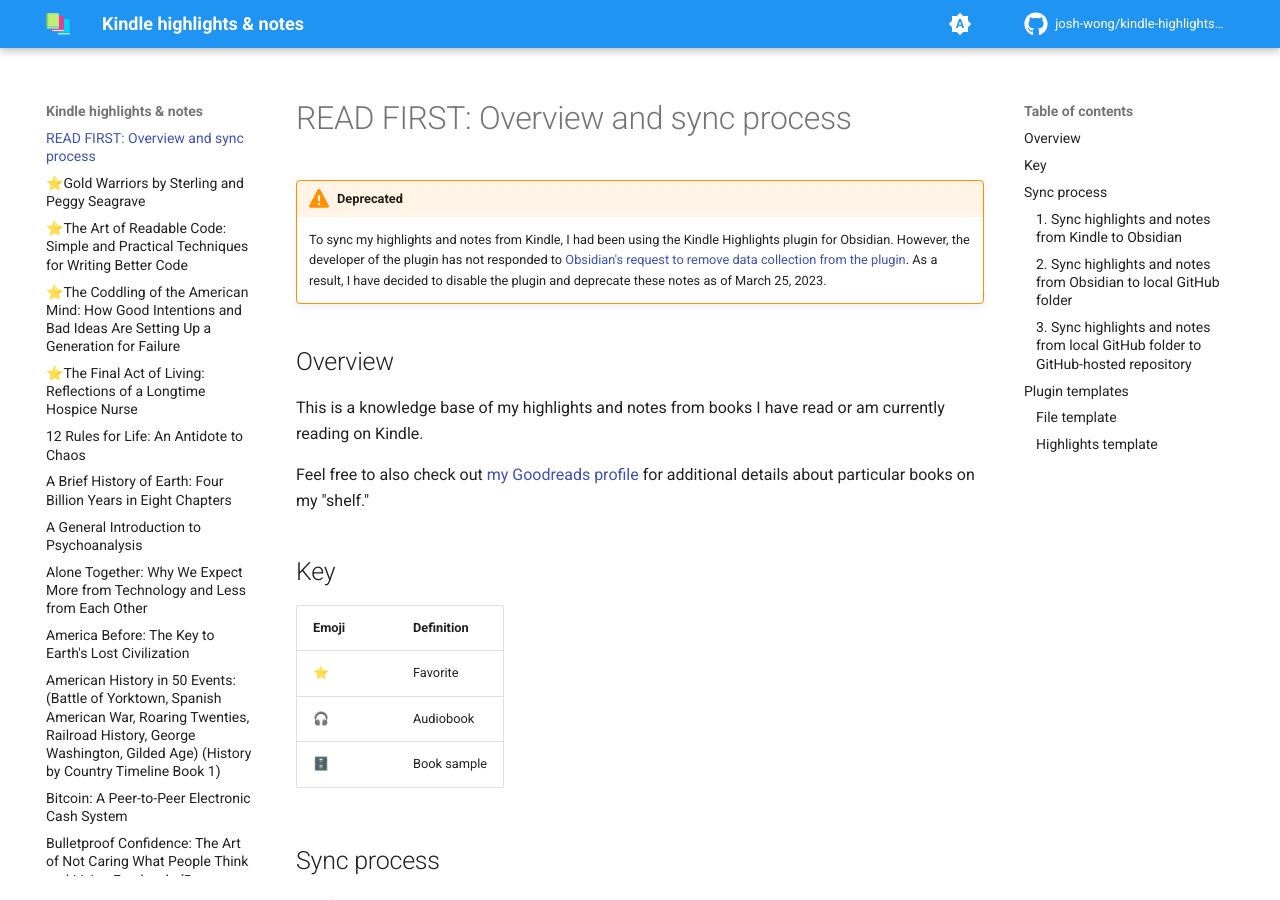
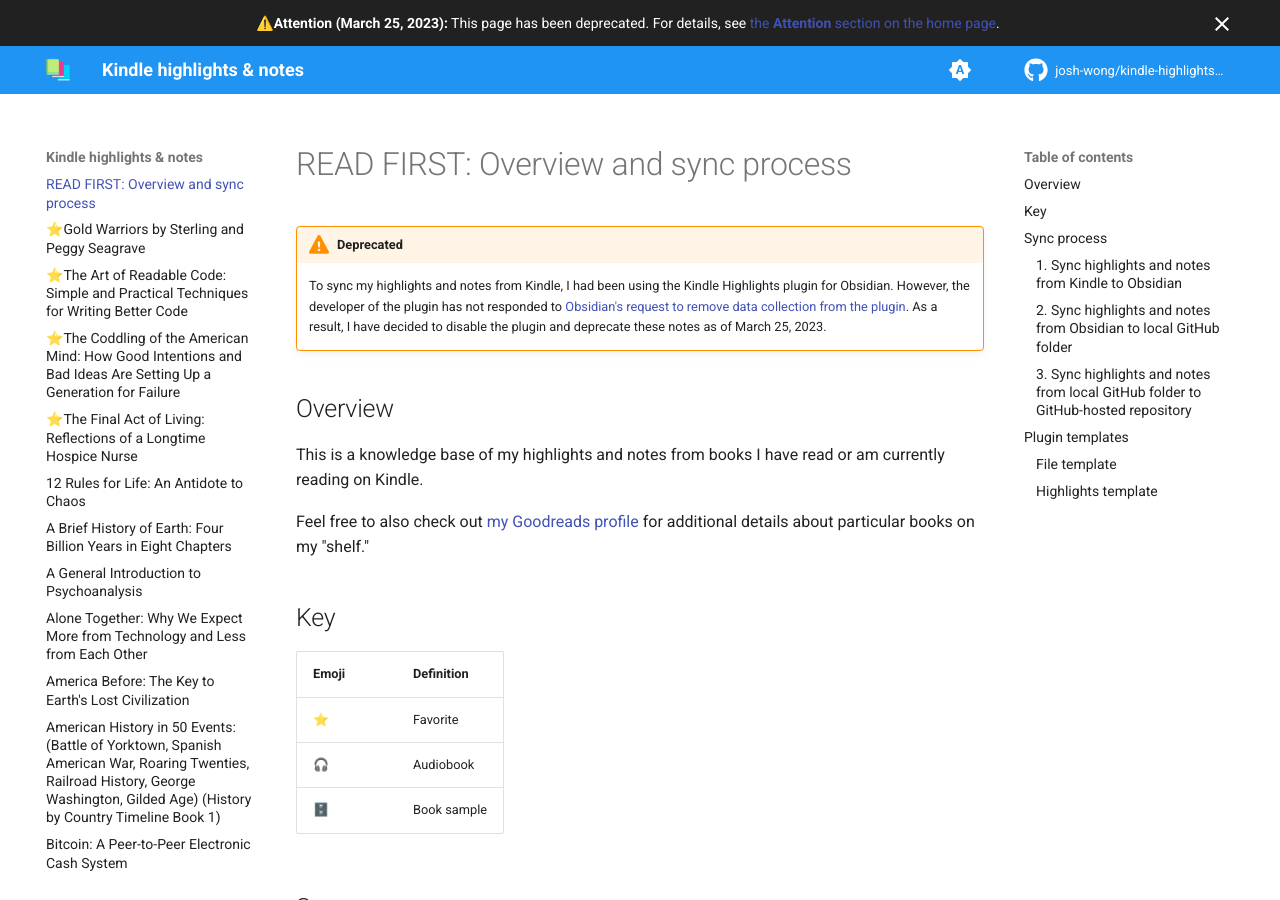
Before and after one commit to josh-wong/kindle-highlights-notes, an MkDocs documentation site: the page built from docs/index.md, in a window 1280 px wide and 900 px high. Built offline with MkDocs 1.6.1 and Material for MkDocs 9.7.7, drawn with Linux system fonts in a browser that asks for light colours; comment, search, counter and statistics services are not loaded; part of the change alters nothing that is shown.

```diff
--- a/mkdocs.yml
+++ b/mkdocs.yml
@@ -44,7 +44,7 @@ markdown_extensions:
 
 theme:
   name: material
-  #custom_dir: overrides
+  custom_dir: overrides
   favicon: assets/images/favicon.png
   logo: assets/images/mkdocs_kindle.png
   icon:
```
